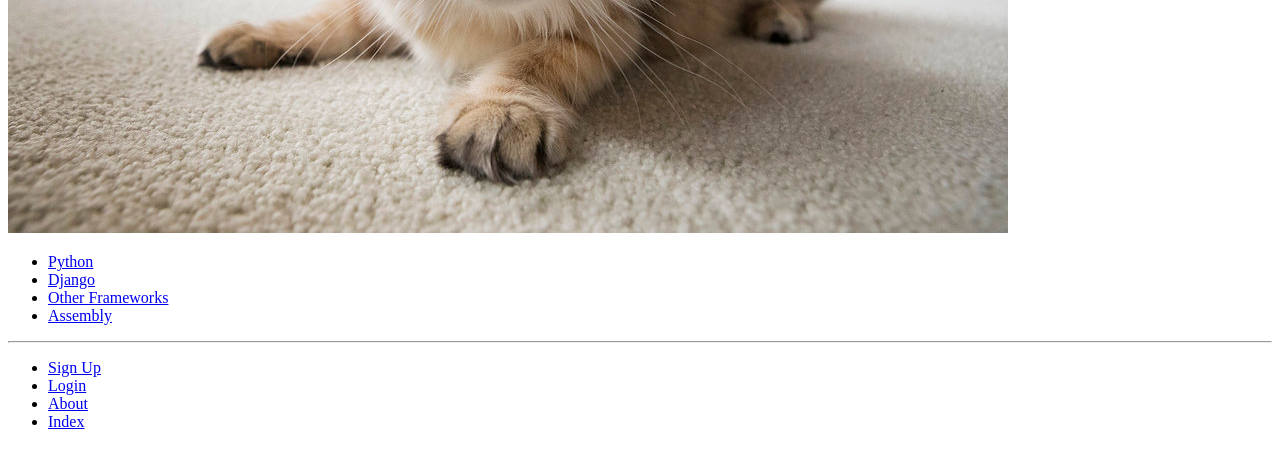
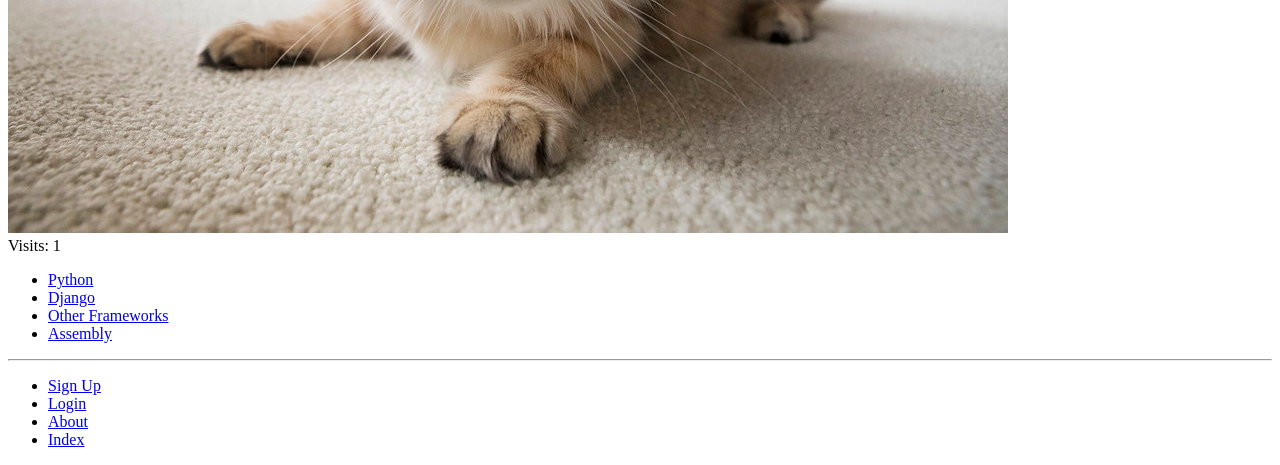
Before and after one commit to yahyayabakan/tango_with_django_project, a Django app: page /rango/about/ in a window 1280 px wide. Shown: the part 965-1430 px from the top of the page. Before the commit the page ends 1394 px from the top, so only its background shows below. Run offline with Django 3.2, Linux system fonts and the light colour scheme; data comes from the database, SQL or seed files in the repository; both versions use the stored data as it was after the commit.

Commit message:
chapter 10 is done

```diff
--- a/rango/views.py
+++ b/rango/views.py
@@ -7,6 +7,7 @@ from django.urls import reverse
 from django.contrib.auth.models import User
 from django.contrib.auth import authenticate, login, logout
 from django.contrib.auth.decorators import login_required
+from datetime import datetime
 
 def index(request):
    # Query the database for a list of ALL categories currently stored.
@@ -21,11 +22,20 @@ def index(request):
    context_dict['boldmessage'] = 'Crunchy, creamy, cookie, candy, cupcake!'
    context_dict['categories'] = category_list
    context_dict['pages'] = page_list
-   return render(request, 'rango/index.html', context=context_dict)
+   response = render(request, 'rango/index.html', context=context_dict)
+   visitor_cookie_handler(request)
+   context_dict['visits'] =  request.session['visits']
+   return response
 
 def about(request):
    context_dict = {'yourname': 'Yahya AYABAKAN'}
-   return render(request, 'rango/about.html', context=context_dict)
+
+   visitor_cookie_handler(request)
+   context_dict['visits'] = request.session['visits']
+
+   response = render(request, 'rango/about.html', context=context_dict)
+   return response
+
 
 def show_category(request, category_name_slug):
    # Create a context dictionary which we can pass
@@ -184,3 +194,23 @@ def restricted(request):
 def user_logout(request):
    logout(request)
    return redirect(reverse('rango:index'))
+
+
+def visitor_cookie_handler(request):
+   visits = int(get_server_side_cookie(request, 'visits', '1'))
+   last_visit_cookie = get_server_side_cookie(request,'last_visit',str(datetime.now()))
+   last_visit_time = datetime.strptime(last_visit_cookie[:-7],'%Y-%m-%d %H:%M:%S')
+
+
+   if (datetime.now() - last_visit_time).days > 0:
+      visits = visits + 1
+      request.session['last_visit'] = str(datetime.now())
+   else:
+      request.session['last_visit'] = last_visit_cookie
+   request.session['visits'] = visits
+
+def get_server_side_cookie(request, cookie, default_val=None):
+   val = request.session.get(cookie)
+   if not val:
+      val = default_val
+   return val
--- a/templates/rango/about.html
+++ b/templates/rango/about.html
@@ -7,4 +7,5 @@
     <img src="{% static 'images/rango.jpg' %}" alt="Picture of Rango" />
     <img src="{{ MEDIA_URL }}cat.jpg" alt="Picture of a Cat." />
 </div>
+<div>Visits: {{ visits }} </div>
 {% endblock %}
--- a/templates/rango/index.html
+++ b/templates/rango/index.html
@@ -1,4 +1,5 @@
 {% extends 'rango/base.html' %} {% load staticfiles %} {% block title_block %} Homepage {% endblock %} {% block body_block %}
+
 <h1>Rango says...</h1>
 <div>
     {% if user.is_authenticated %} howdy {{ user.username }}! {% else %} hey there partner! {% endif %}
```
Also changed, not shown: db.sqlite3.
